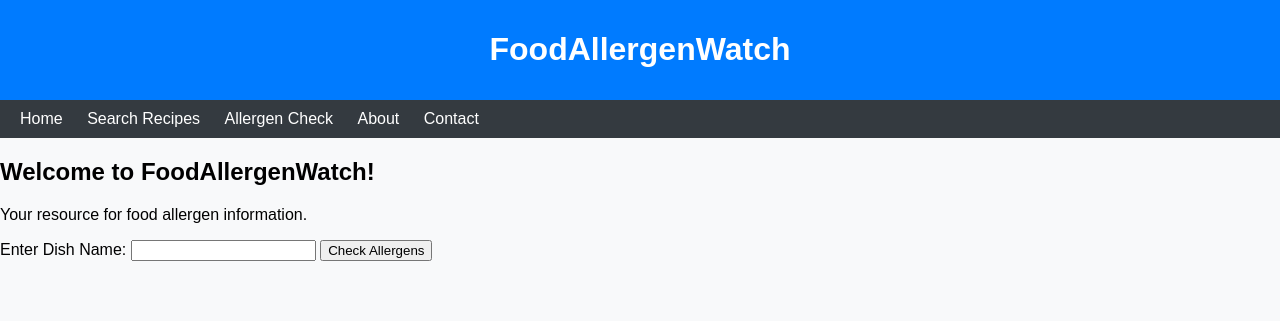
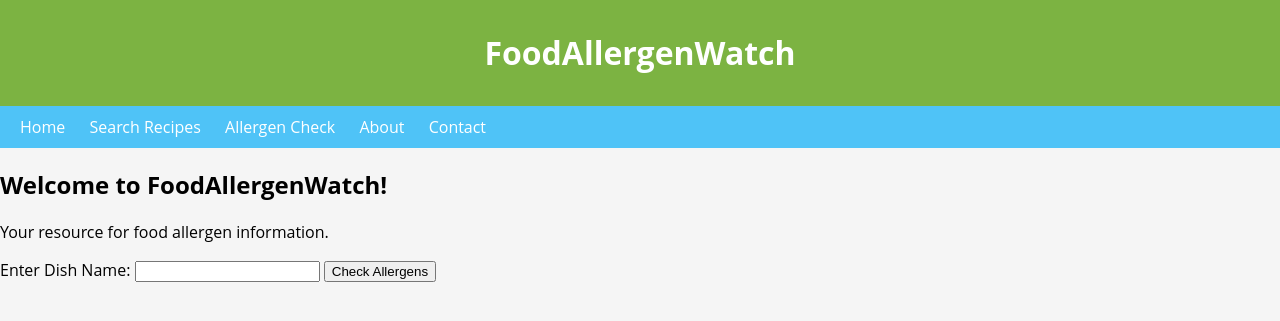
Before and after one commit to Istionia/FoodAllergenWatch, a Flask app: template app/templates/index.html in a window 1280 px wide. Shown: the top 321 px of the page. Run offline with Flask 3, Linux system fonts and the light colour scheme; the template is opened without the code that fills it, so the values that code supplies are empty; parts of the project's set-up code (start-up, migrations or seed data) failed here and were passed over.

Commit message:
Change the color scheme.

```diff
--- a/app/static/styles.css
+++ b/app/static/styles.css
@@ -1,19 +1,19 @@
 body {
-    font-family: Arial, sans-serif;
-    background-color: #f8f9fa;
+    font-family: 'Open Sans', sans-serif;
+    background-color: #F5F5F5; /* Light Gray Background */
     margin: 0;
     padding: 0;
 }
 
 header {
-    background-color: #007bff;
+    background-color: #7CB342; /* Soft Green */
     color: white;
     padding: 10px 0;
     text-align: center;
 }
 
 nav {
-    background-color: #343a40;
+    background-color: #4FC3F7; /* Light Blue */
     padding: 10px;
 }
 
@@ -25,4 +25,5 @@ nav a {
 
 nav a:hover {
     text-decoration: underline;
+    color: #FF7043; /* Coral for hover effect */
 }
```
